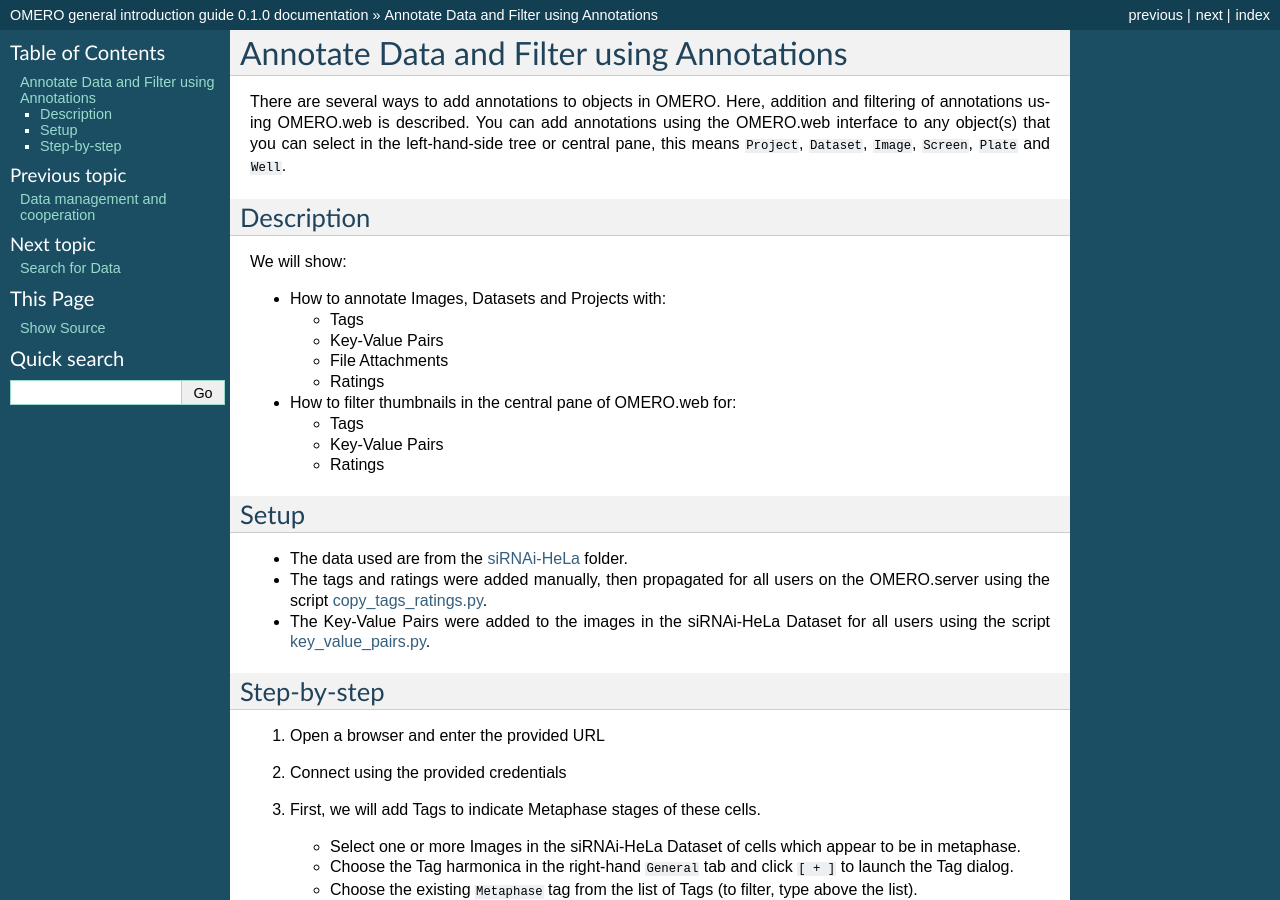
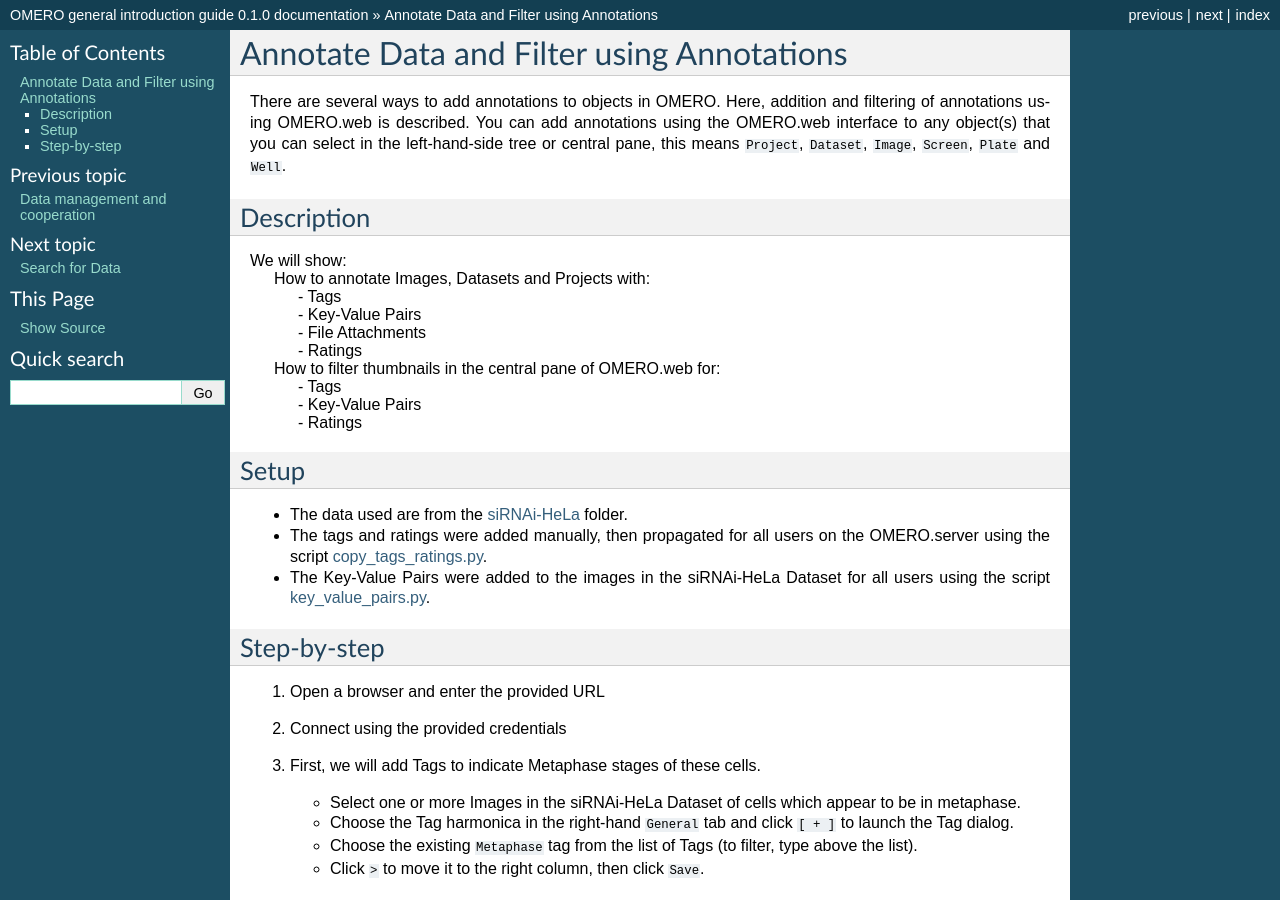
Before and after one commit to ome/omero-guide-introduction, a Sphinx documentation site: the page built from docs/annotate.rst, in a window 1280 px wide and 900 px high. Built offline with Sphinx 7.4.7, drawn with Linux system fonts in a browser that asks for light colours.

Commit message:
reformat using block line approach

```diff
--- a/docs/annotate.rst
+++ b/docs/annotate.rst
@@ -3,28 +3,20 @@
 
 There are several ways to add annotations to objects in OMERO. Here, addition and filtering of annotations using OMERO.web is described. You can add annotations using the OMERO.web interface to any object(s) that you can select in the left-hand-side tree or central pane, this means ``Project``, ``Dataset``, ``Image``, ``Screen``, ``Plate`` and ``Well``.
 
+
 Description
 -----------
 
-We will show:
-
--  How to annotate Images, Datasets and Projects with:
-
-   -  Tags
-
-   -  Key-Value Pairs
-
-   -  File Attachments
-
-   -  Ratings
-
--  How to filter thumbnails in the central pane of OMERO.web for:
-
-   -  Tags
-
-   -  Key-Value Pairs
-
-   -  Ratings
+| We will show:
+|  How to annotate Images, Datasets and Projects with:
+|    - Tags
+|    - Key-Value Pairs
+|    - File Attachments
+|    - Ratings
+|  How to filter thumbnails in the central pane of OMERO.web for:
+|    - Tags
+|    - Key-Value Pairs
+|    - Ratings
 
 Setup
 -----
```
